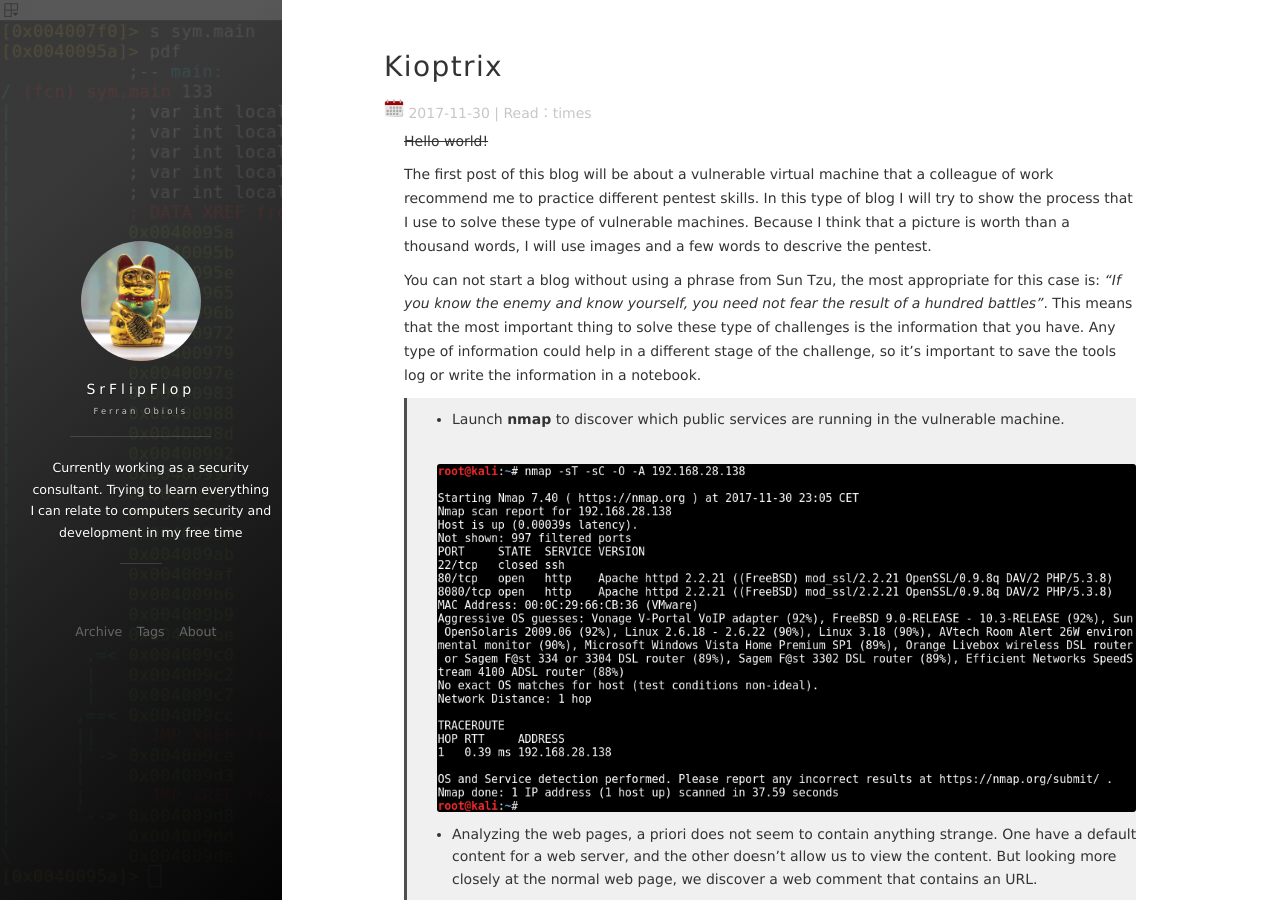
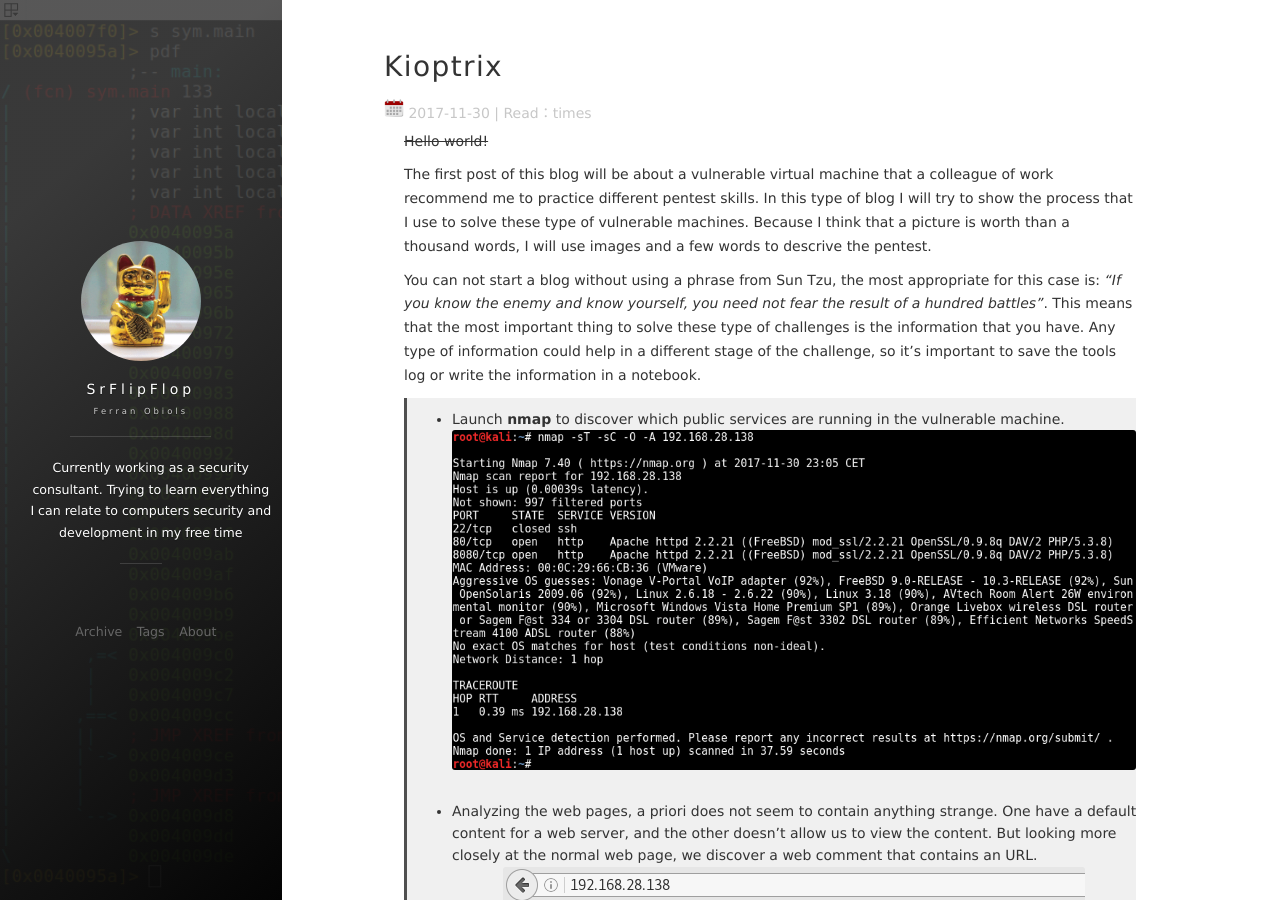
Before and after one commit to SrFlipFlop/srflipflop.github.io, a Jekyll site: the page built from _posts/2017-11-30-Kioptrix.md, in a window 1280 px wide and 900 px high. Built offline with Jekyll 4.4.1, drawn with Linux system fonts in a browser that asks for light colours; nearby versions of some CDN libraries; comment, search, counter and statistics services are not loaded.

Commit message:
try 2  image with the post

```diff
--- a/_posts/2017-11-30-Kioptrix.md
+++ b/_posts/2017-11-30-Kioptrix.md
@@ -13,13 +13,10 @@
 You can not start a blog without using a phrase from Sun Tzu, the most appropriate for this case is: *"If you know the enemy and know yourself, you need not fear the result of a hundred battles"*. This means that the most important thing to solve these type of challenges is the information that you have. Any type of information could help in a different stage of the challenge, so it's important to save the tools log or write the information in a notebook.
 
 >* Launch **nmap** to discover which public services are running in the vulnerable machine.
-
 >![Nmap services](/images/posts/Kioptrix/img1.png)
 
 >* Analyzing the web pages, a priori does not seem to contain anything strange. One have a default content for a web server, and the other doesn't allow us to view the content. But looking more closely at the normal web page, we discover a web comment that contains an URL.
-
-![Default web content with a hidden path at the source code](/images/posts/Kioptrix/img2.png)
-
-![Forbidden web content](/images/posts/Kioptrix/img3.png)
+>![Default web content with a hidden path at the source code](/images/posts/Kioptrix/img2.png)
+>![Forbidden web content](/images/posts/Kioptrix/img3.png)
 
 >* Todo
```
